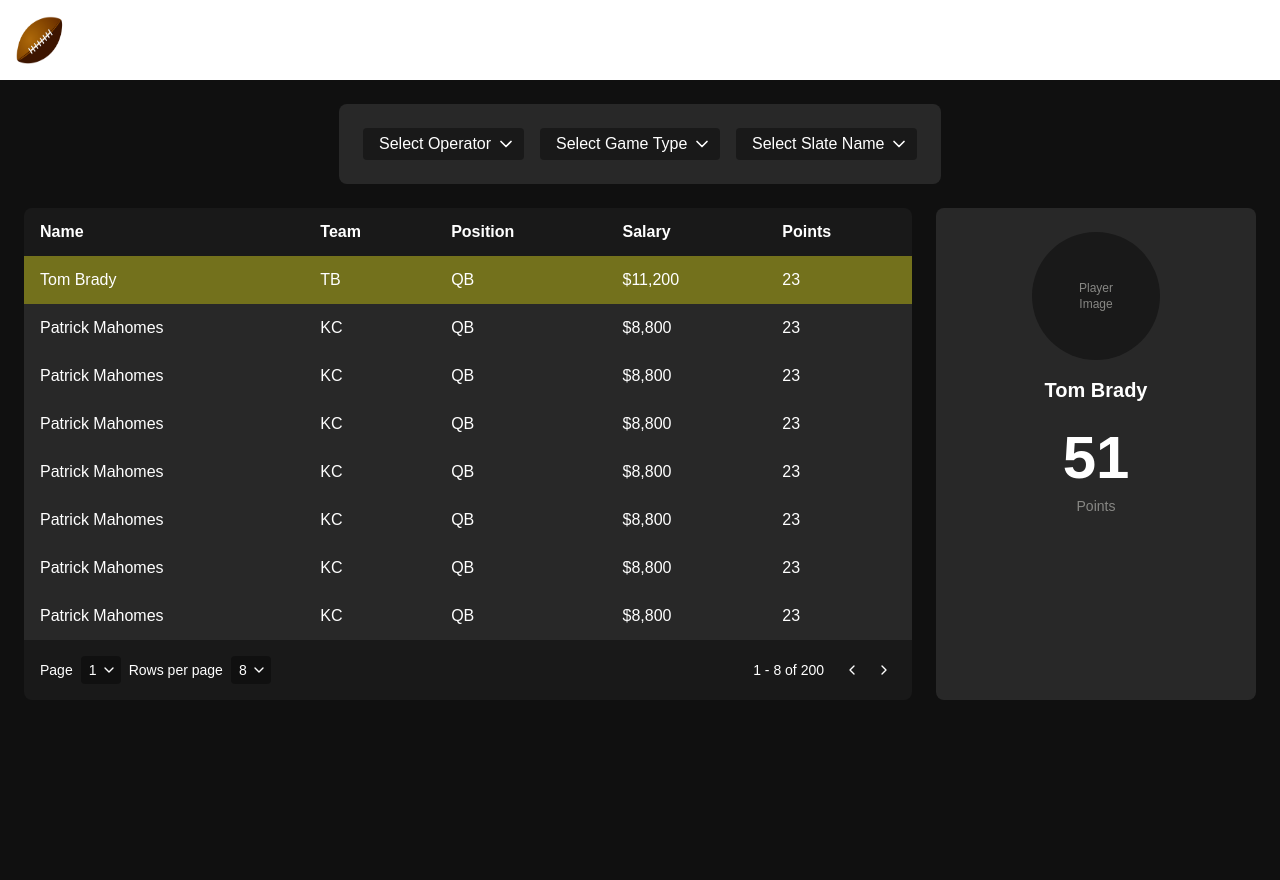
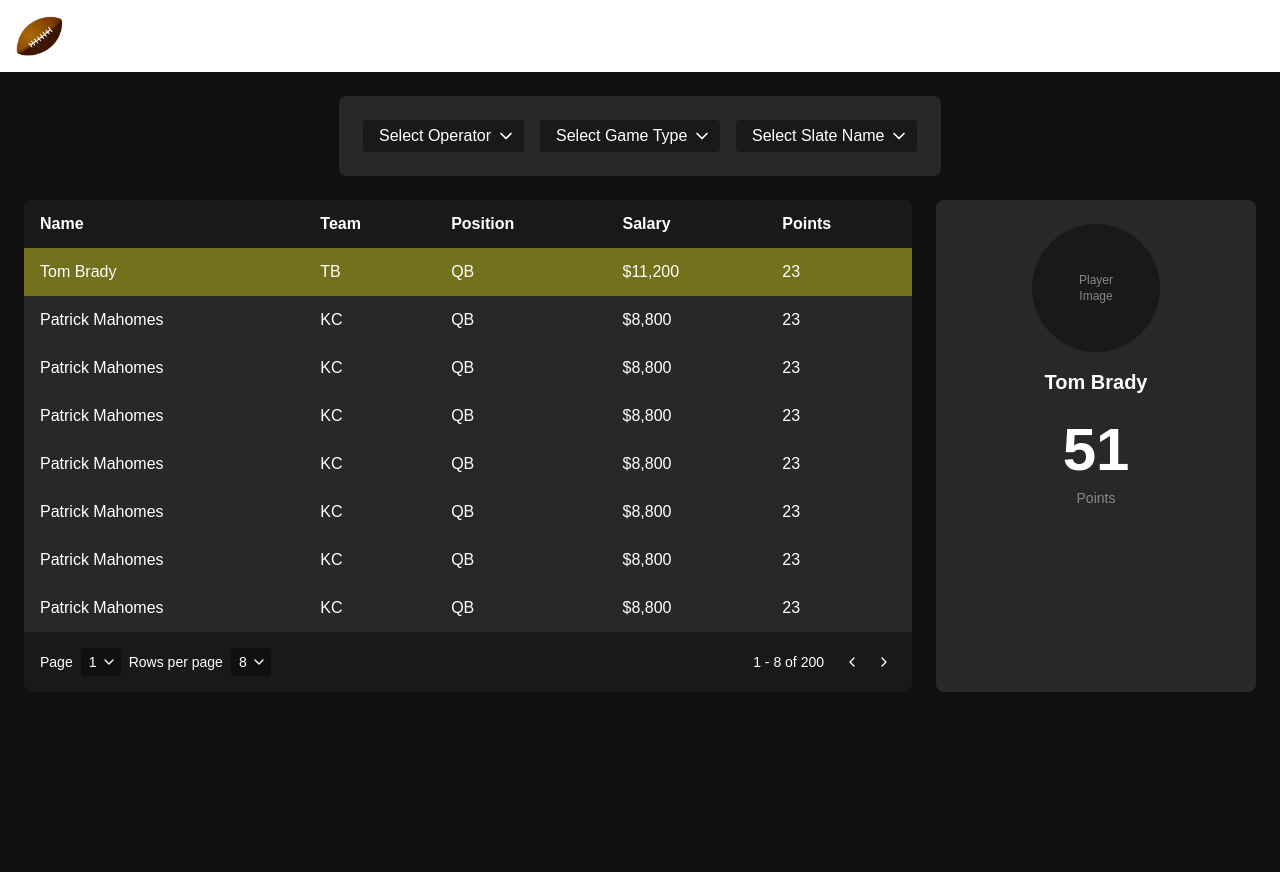
Before and after one commit to dameradev/fantasy-football-test, a Next.js app: page / in a window 1280 px wide. Built offline with nearby package versions, Linux system fonts and the light colour scheme.

Commit message:
Header adjustment

```diff
--- a/app/components/header.tsx
+++ b/app/components/header.tsx
@@ -3,20 +3,20 @@
 export default function Header() {
   return (
     <header className="bg-gradient-to-r  text-white shadow-lg">
-      <div className="container mx-auto px-4 py-4">
+      <div className=" mx-auto px-4 py-4">
         <div className="flex items-center justify-between">
           <div className="flex items-center">
-            <h1 className="text-2xl md:text-3xl font-bold tracking-wide flex items-center gap-2">
             <Image
               src="/football-icon.png"
               alt="Football Icon"
               width={40}
-              height={40}
-              className="w-10 h-10 md:w-12 md:h-12"
+              height={20}
+              className="w-10 h-8 md:w-12 md:h-10 mr-2"
               priority
             />
+            <span className='ml-2'>
               Fantasy Football
-            </h1>
+            </span>
           </div>
         </div>
       </div>
```
